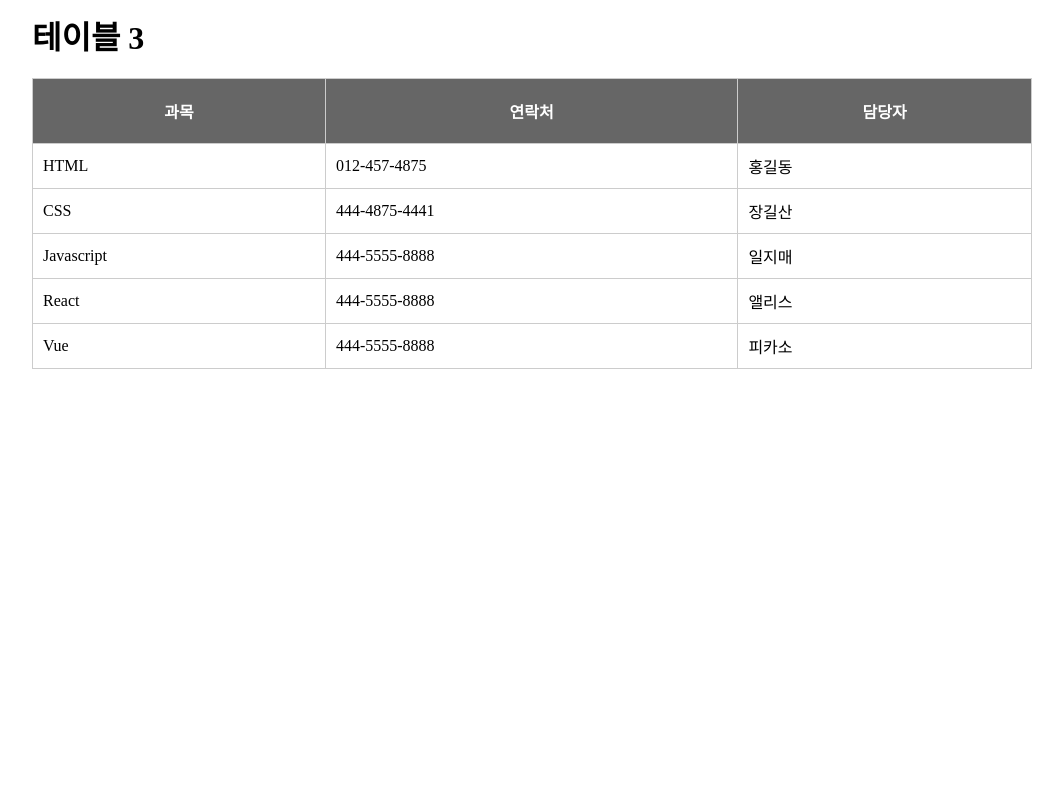
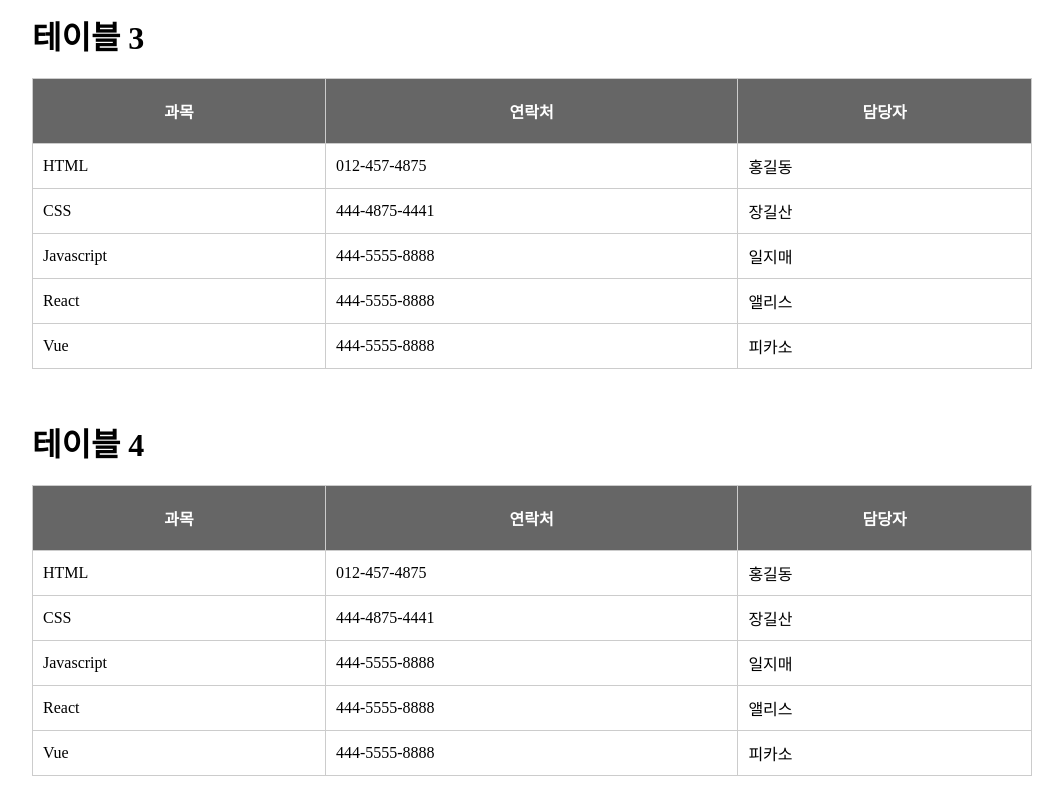
Before and after one commit to yarnserve/html, a plain HTML site: page basic/table/index.html in a window 1280 px wide. Shown: the part 692-1492 px from the top of the page, without its empty margins (108-1171 px from the left). Before the commit the page ends 1111 px from the top, so only its background shows below. Drawn offline with Linux system fonts and the light colour scheme.

Commit message:
add table

```diff
--- a/basic/table/index.html
+++ b/basic/table/index.html
@@ -107,6 +107,42 @@
           </tr>
         </table>
       </div>
+
+      <div class="box">
+        <h1>테이블 4</h1>
+        <table class="tbl_03">
+          <tr>
+            <th>과목</th>
+            <th>연락처</th>
+            <th>담당자</th>
+          </tr>
+          <tr>
+            <td>HTML</td>
+            <td>012-457-4875</td>
+            <td>홍길동</td>
+          </tr>
+          <tr>
+            <td>CSS</td>
+            <td>444-4875-4441</td>
+            <td>장길산</td>
+          </tr>
+          <tr>
+            <td>Javascript</td>
+            <td>444-5555-8888</td>
+            <td>일지매</td>
+          </tr>
+          <tr>
+            <td>React</td>
+            <td>444-5555-8888</td>
+            <td>앨리스</td>
+          </tr>
+          <tr>
+            <td>Vue</td>
+            <td>444-5555-8888</td>
+            <td>피카소</td>
+          </tr>
+        </table>
+      </div>
     </div>
   </body>
 </html>
```
